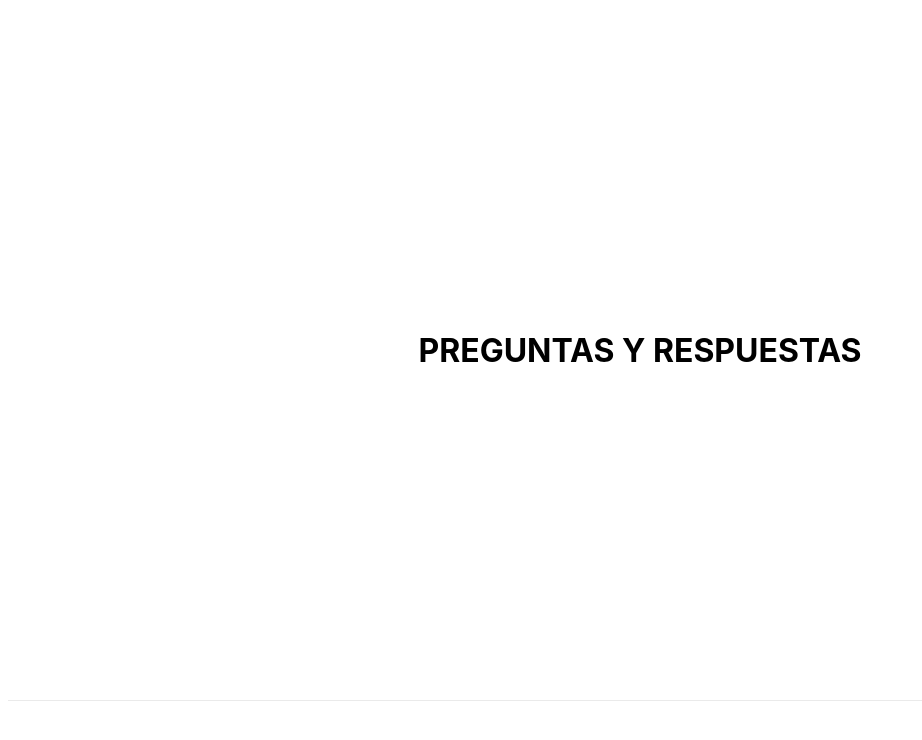
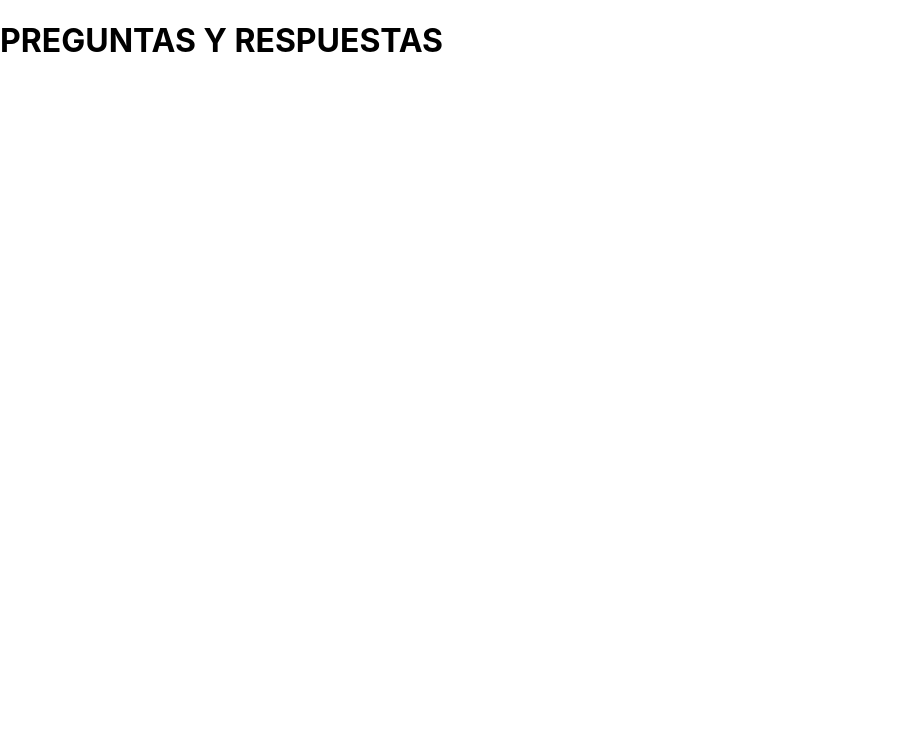
Before and after one commit to axelobscura/next-firebase, a Next.js app: page / in a window 1280 px wide. Shown: the top 740 px of the page, without its empty margins (0-922 px from the left). Built offline with nearby package versions, Linux system fonts and the light colour scheme.

Commit message:
Testing de layout

```diff
--- a/components/layout.js
+++ b/components/layout.js
@@ -14,6 +14,7 @@ export default function Layout({children}){
       </main>
 
       <footer className={styles.footer}>
+        test
       </footer>
     </div>
   )
--- a/pages/index.js
+++ b/pages/index.js
@@ -1,11 +1,9 @@
-import Layout from '../components/Layout';
+//import Layout from '../components/Layout';
 
 export default function Home() {
   return (
-    <Layout>
       <main>
         <h1 className="title">PREGUNTAS Y RESPUESTAS</h1>
       </main>
-    </Layout>
   )
 }
```
